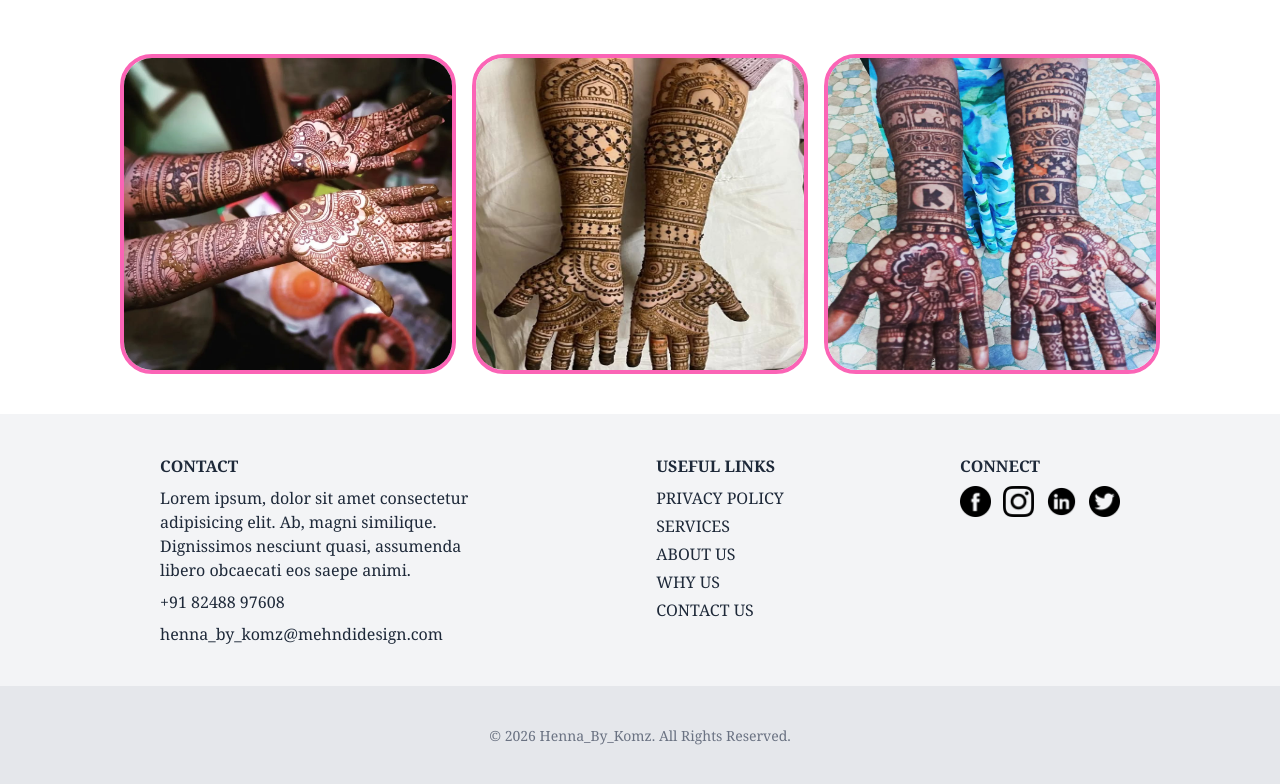
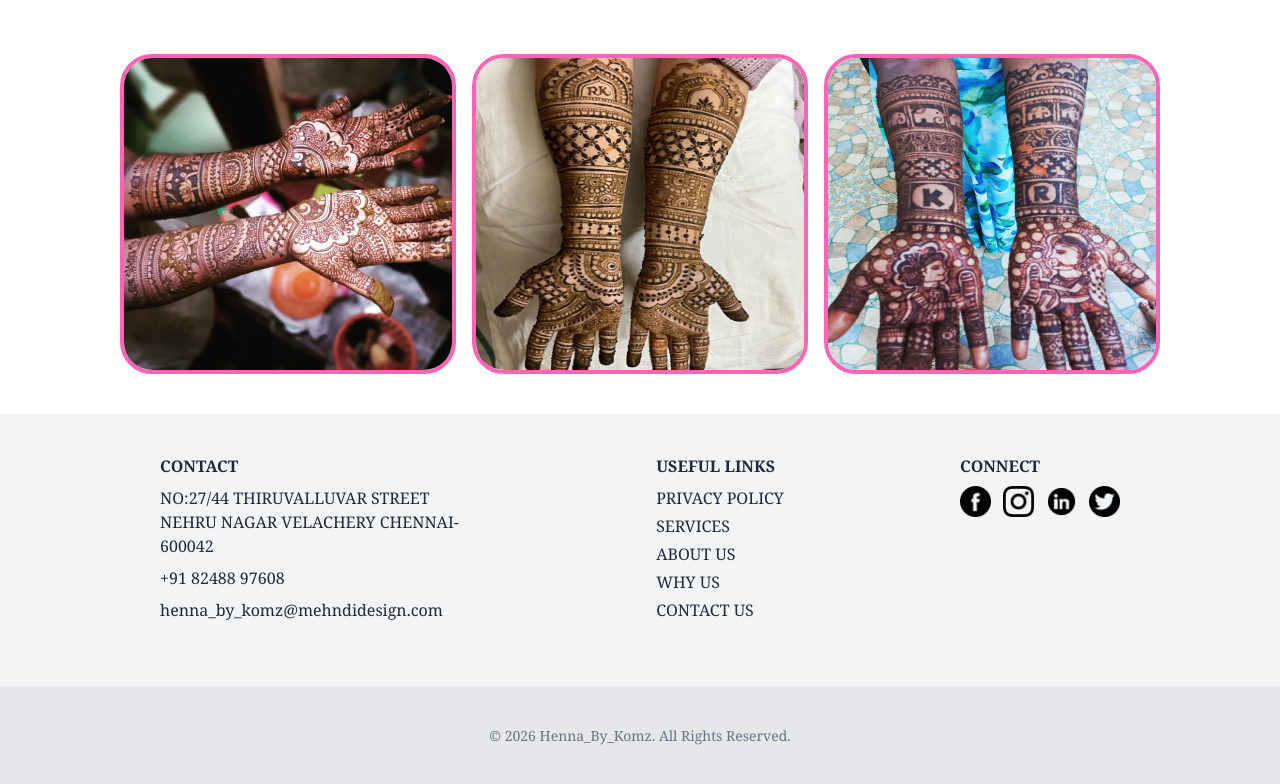
Before and after one commit to Karthik-0756/Mehendhi, a React (Vite) app: page /gallery in a window 1280 px wide. Shown: the part 3544-4328 px from the top of the page. Built offline with nearby package versions, Linux system fonts and the light colour scheme.

Commit message:
categories and add ubdated

```diff
--- a/src/Gallery.jsx
+++ b/src/Gallery.jsx
@@ -120,7 +120,7 @@ const Gallery = () => {
                     <div className='mx-40 flex justify-between'>
                         <div className='w-80 text-start items-center '>
                             <h2 className='font-bold mb-2 '>CONTACT</h2>
-                            <p className='mb-2'>Lorem ipsum, dolor sit amet consectetur adipisicing elit. Ab, magni similique. Dignissimos nesciunt quasi, assumenda libero obcaecati eos saepe animi.</p>
+                            <p className='mb-2'>NO:27/44 THIRUVALLUVAR STREET NEHRU NAGAR VELACHERY CHENNAI-600042</p>
                             <p className='mb-2'>+91 82488 97608</p>
                             <p>henna_by_komz@mehndidesign.com</p>
                         </div>
--- a/src/MehndiLandingPage.jsx
+++ b/src/MehndiLandingPage.jsx
@@ -176,12 +176,12 @@ const MehndiLandingPage = () => {
                     <div className="space-y-4 group">
                         <div className="h-64 overflow-hidden rounded-full shadow-lg">
                             <img
-                                src="https://encrypted-tbn0.gstatic.com/images?q=tbn:ANd9GcRjxzdSQmnD0_bQscs_2x-FboOqi0_EPBfzXQ&s"
+                                src="https://encrypted-tbn0.gstatic.com/images?q=tbn:ANd9GcTkvSVUuLUO_y-cW2EYMDMkrL9kATlImzKCIQ&s"
                                 alt="Bridal Mehndi"
                                 className="w-full h-full object-cover transition-transform duration-500 group-hover:scale-110"
                             />
                         </div>
-                        <h3 className="font-bold text-lg hover:underline">Baby Shower</h3>
+                        <h3 className="font-bold text-lg hover:underline"> Flower Designs</h3>
 
                         {/* <button className="bg-pink-400 text-white px-4 py-1.5 rounded text-xs hover:bg-pink-500">
                             Read More
@@ -192,12 +192,12 @@ const MehndiLandingPage = () => {
                     <div className="space-y-4 group">
                         <div className="h-64 overflow-hidden rounded-full shadow-lg">
                             <img
-                                src="https://cdn0.weddingwire.in/vendor/8269/3_2/960/png/mehendi-artist-pooja-gada-designs-6-copy_15_268269-158392716442640.jpeg"
+                                src="https://i.pinimg.com/736x/a0/28/96/a0289614942ef69a6042c0de5b1cf9e1.jpg"
                                 alt="Tattoo Mehndi"
                                 className="w-full h-full object-cover transition-transform duration-500 group-hover:scale-110"
                             />
                         </div>
-                        <h3 className="font-bold text-lg hover:underline">Puja Functions</h3>
+                        <h3 className="font-bold text-lg hover:underline">Mahendhi Tattos</h3>
 
                         {/* <button className="bg-pink-400 text-white px-4 py-1.5 rounded text-xs hover:bg-pink-500">
                             Read More
@@ -206,12 +206,12 @@ const MehndiLandingPage = () => {
                     <div className="space-y-4 group">
                         <div className="h-64 overflow-hidden rounded-full shadow-lg">
                             <img
-                                src="https://cdn0.weddingwire.in/vendor/1933/3_2/960/png/mehndi-design-pooja-mehndi-art-mehndi-design-2_15_311933-159099302341210.jpeg"
+                                src="https://encrypted-tbn0.gstatic.com/images?q=tbn:ANd9GcQolHeTBsUcnzmspD4GOBsei4LMka2KdO9JgA&s"
                                 alt="Tattoo Mehndi"
                                 className="w-full h-full object-cover transition-transform duration-500 group-hover:scale-110"
                             />
                         </div>
-                        <h3 className="font-bold text-lg hover:underline">Festivel Mehndi</h3>
+                        <h3 className="font-bold text-lg hover:underline">Mandala designs</h3>
 
                         {/* <button className="bg-pink-400 text-white px-4 py-1.5 rounded text-xs hover:bg-pink-500">
                             Read More
@@ -367,10 +367,7 @@ const MehndiLandingPage = () => {
                                 <img className='w-10 h-10' src={location} alt="" />
                             </div>
                             <p className="text-gray-600 leading-relaxed text-sm">
-                                Palm Court Bldg M, 501/B, 5th Floor,
-                                New Link Road, Beside Goregaon
-                                Sports Complex, Malad West,
-                                Mumbai, Maharashtra 400064
+                                NO:27/44 THIRUVALLUVAR STREET NEHRU NAGAR VELACHERY CHENNAI-600042
                             </p>
                         </div>
 
@@ -448,7 +445,7 @@ const MehndiLandingPage = () => {
                 <div className='mx-40 flex justify-between'>
                     <div className='w-80 text-start items-center '>
                         <h2 className='font-bold mb-2 '>CONTACT</h2>
-                        <p className='mb-2'>Lorem ipsum, dolor sit amet consectetur adipisicing elit. Ab, magni similique. Dignissimos nesciunt quasi, assumenda libero obcaecati eos saepe animi.</p>
+                        <p className='mb-2'>NO:27/44 THIRUVALLUVAR STREET NEHRU NAGAR VELACHERY CHENNAI-600042</p>
                         <p className='mb-2'>+91 82488 97608</p>
                         <p>henna_by_komz@mehndidesign.com</p>
                     </div>
```
